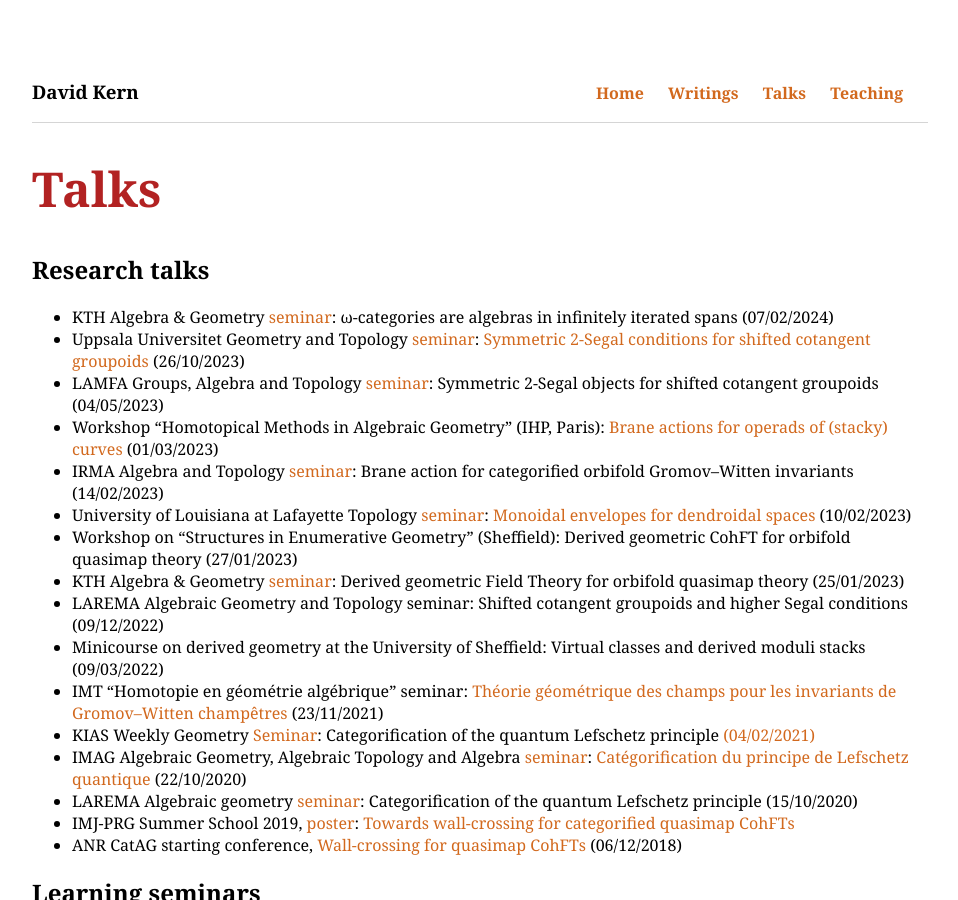
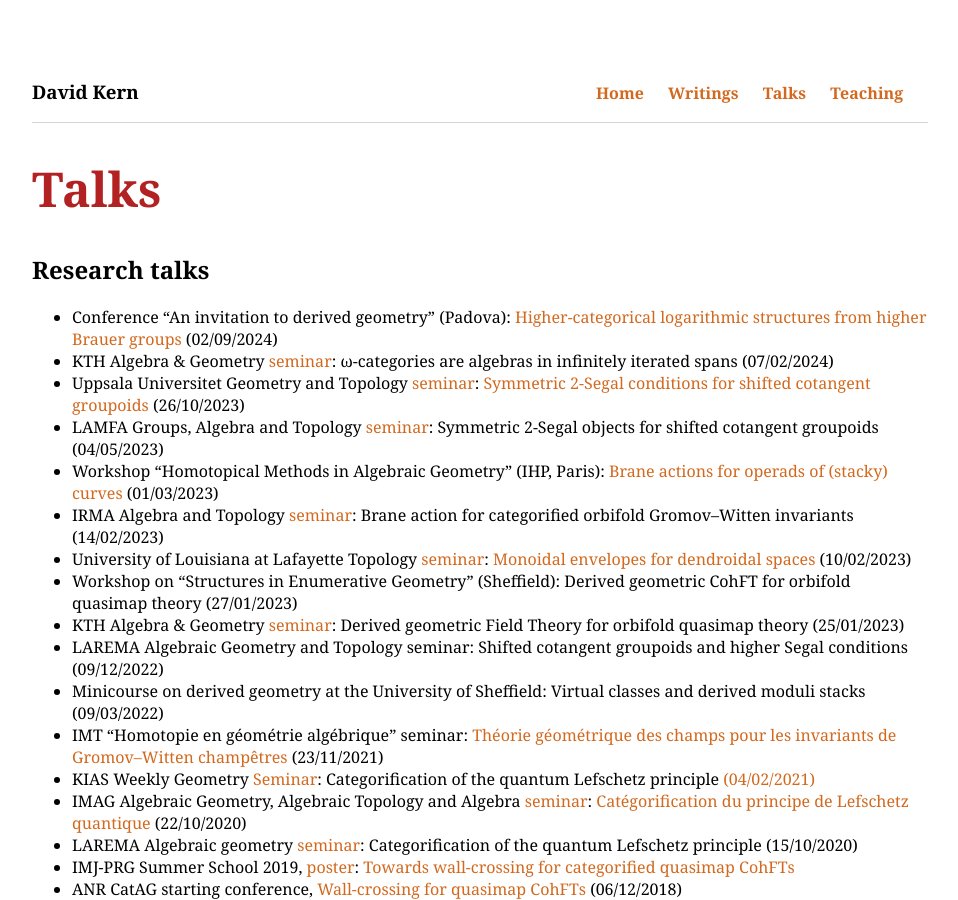
Before and after one commit to dskern/dskern.github.io, a Jekyll site: the page built from talks.html, in a window 1280 px wide and 900 px high. Shown: the whole window, without its empty margins (160-1118 px from the left). Built offline with Jekyll 4.4.1, drawn with Linux system fonts in a browser that asks for light colours.

Commit message:
Update talks.html

```diff
--- a/talks.html
+++ b/talks.html
@@ -6,6 +6,7 @@ layout: default
 <h2>Research talks</h2>
 
 <ul>
+    <li>Conference “An invitation to derived geometry” (Padova): <a href="Talks/HighLogBr.pdf">Higher-categorical logarithmic structures from higher Brauer groups</a> (02/09/2024)</li>
     <li>KTH Algebra & Geometry <a href="https://www.math-stockholm.se/en/kalender/alggeo/david-kern-categories-are-algebras-in-infinitely-iterated-spans-1.1313574?date=2024-02-07&orgdate=2024-02-01&length=1&orglength=29">seminar</a>: &omega;-categories are algebras in infinitely iterated spans (07/02/2024)</li>
     <li>Uppsala Universitet Geometry and Topology <a href="https://www.math.uu.se/research/geometry-and-physics/geometry-and-topology-seminar/"> seminar</a>: <a href="Talks/CotgtGrpd.pdf">Symmetric 2-Segal conditions for shifted cotangent groupoids</a> (26/10/2023)</li>
     <li>LAMFA Groups, Algebra and Topology <a href="https://www.lamfa.u-picardie.fr/GAT/seminaire/2023">seminar</a>: Symmetric 2-Segal objects for shifted cotangent groupoids (04/05/2023)</li>
```
